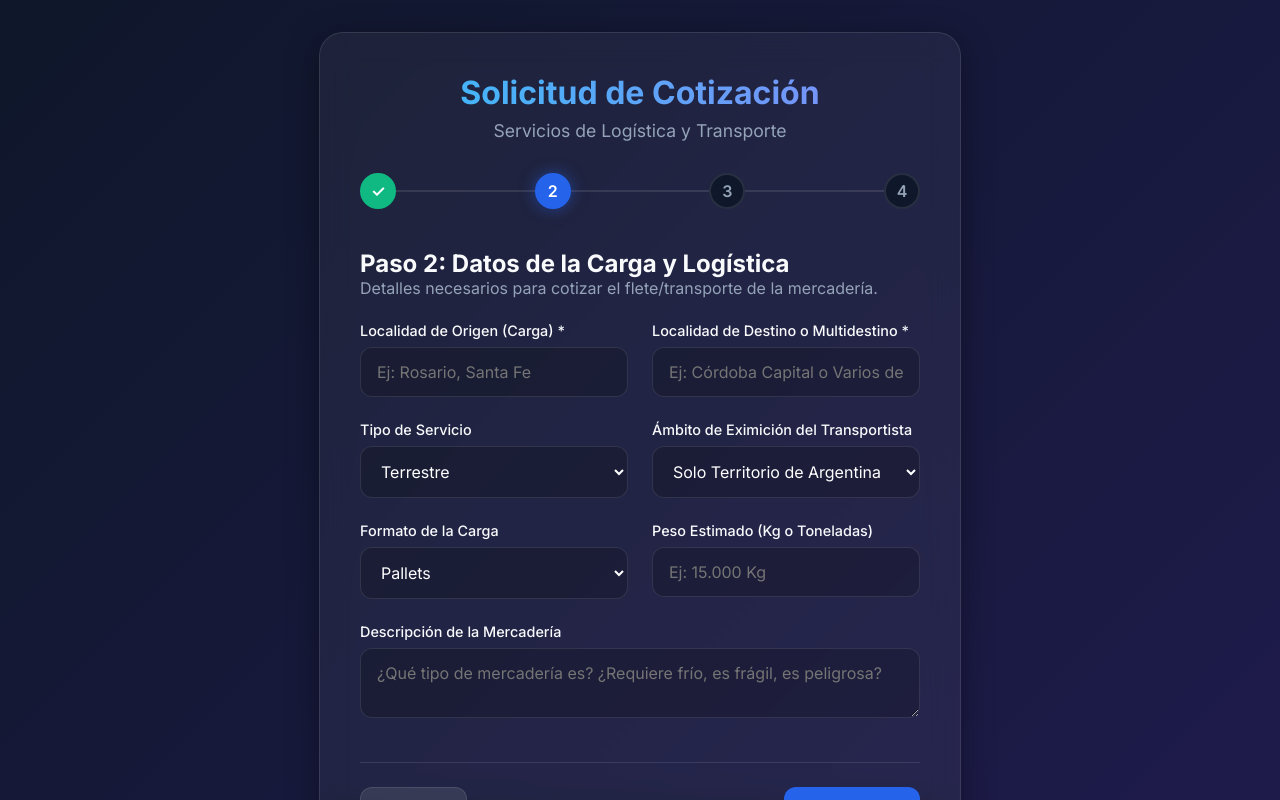
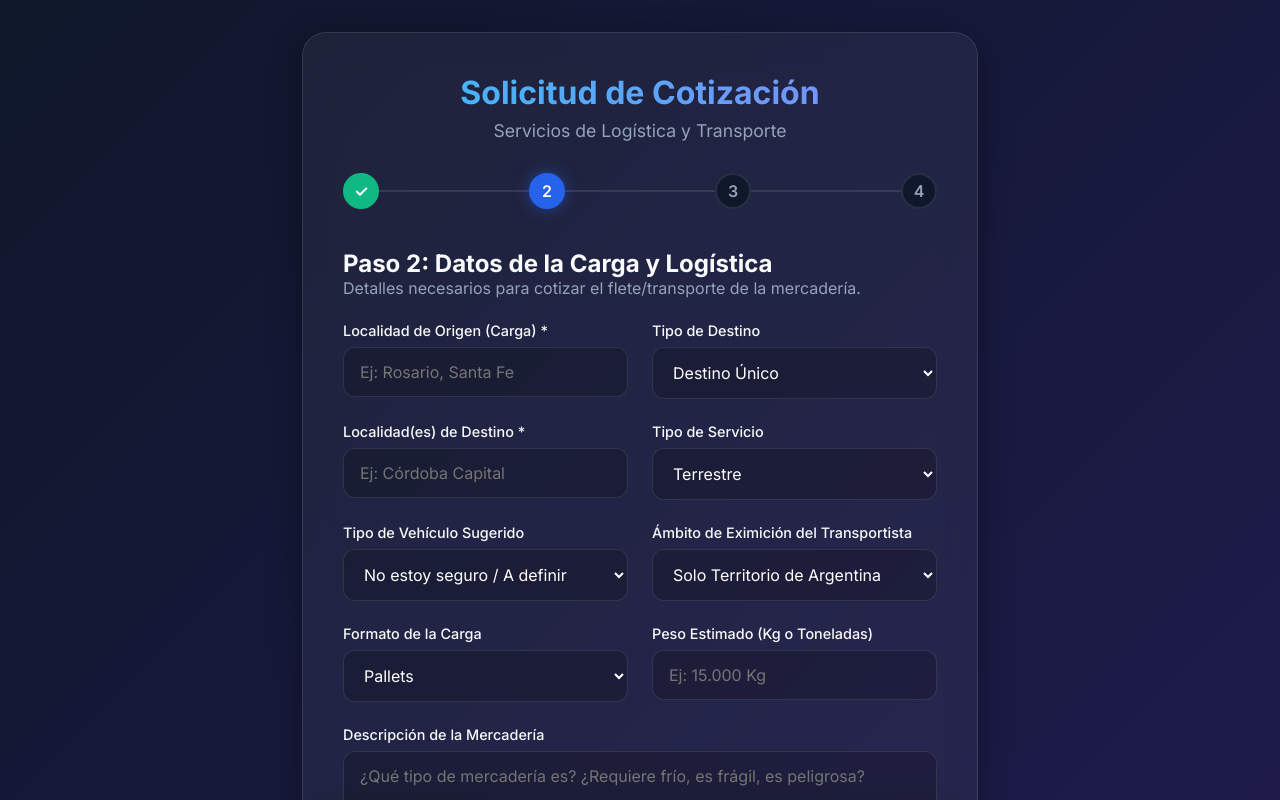
Before and after one commit to nielsenjuanpedro0-lab/formulariotransportes, a React (Vite) app: page / in a window 1280 px wide. Both pictures are taken after a click on the button "Siguiente". Shown: the top 800 px of the page. Built offline with nearby package versions, Linux system fonts and the light colour scheme.

Commit message:
UI alignment, select for multidestino, disabled logic for vehicle type

```diff
--- a/src/components/WizardForm.jsx
+++ b/src/components/WizardForm.jsx
@@ -14,11 +14,13 @@ const WizardForm = () => {
 
     // Step 2 - Transport Logistics
     origen: '',
+    tipoDestino: 'Único',
     destino: '',
+    tipoServicio: 'Terrestre',
+    tipoVehiculo: 'No estoy seguro / A definir',
+    eximicion: 'Territorio de Argentina',
     tipoCarga: 'Pallets',
     pesoEstimado: '',
-    tipoServicio: 'Terrestre',
-    eximicion: 'Territorio de Argentina',
     mercaderia: '',
 
     // Step 3
@@ -114,18 +116,39 @@ const WizardForm = () => {
                 <input type="text" name="origen" placeholder="Ej: Rosario, Santa Fe" value={formData.origen} onChange={handleChange} required />
               </div>
               <div className="form-group">
-                <label>Localidad de Destino o Multidestino *</label>
-                <input type="text" name="destino" placeholder="Ej: Córdoba Capital o Varios destinos" value={formData.destino} onChange={handleChange} required />
+                <label>Tipo de Destino</label>
+                <select name="tipoDestino" value={formData.tipoDestino} onChange={handleChange}>
+                  <option value="Único">Destino Único</option>
+                  <option value="Multidestino">Multidestino</option>
+                </select>
               </div>
             </div>
 
             <div className="form-row">
+              <div className="form-group">
+                <label>Localidad(es) de Destino *</label>
+                <input type="text" name="destino" placeholder={formData.tipoDestino === 'Único' ? "Ej: Córdoba Capital" : "Ej: Córdoba, Mendoza, San Juan"} value={formData.destino} onChange={handleChange} required />
+              </div>
               <div className="form-group">
                 <label>Tipo de Servicio</label>
                 <select name="tipoServicio" value={formData.tipoServicio} onChange={handleChange}>
                   <option value="Terrestre">Terrestre</option>
                   <option value="Marítimo">Marítimo</option>
                   <option value="Aéreo">Aéreo</option>
+                </select>
+              </div>
+            </div>
+
+            <div className="form-row">
+              <div className="form-group">
+                <label>Tipo de Vehículo Sugerido</label>
+                <select name="tipoVehiculo" value={formData.tipoVehiculo} onChange={handleChange} disabled={formData.tipoServicio !== 'Terrestre'} style={{ opacity: formData.tipoServicio !== 'Terrestre' ? 0.5 : 1 }}>
+                  <option value="No estoy seguro / A definir">No estoy seguro / A definir</option>
+                  <option value="Semi-remolque (Sider/Barandas)">Semi-remolque (Sider/Barandas)</option>
+                  <option value="Chasis / Balancín">Chasis / Balancín</option>
+                  <option value="Furgón Cerrado">Furgón Cerrado</option>
+                  <option value="Refrigerado / Térmico">Refrigerado / Térmico</option>
+                  <option value="Plataforma / Carretón">Plataforma / Carretón</option>
                 </select>
               </div>
               <div className="form-group">
@@ -199,8 +222,8 @@ const WizardForm = () => {
 
             <div style={{ background: 'rgba(0,0,0,0.2)', padding: '1.5rem', borderRadius: '12px', border: '1px solid var(--glass-border)' }}>
               <p><strong>Cliente:</strong> {formData.nombre || 'No especificado'} ({formData.iva})</p>
-              <p><strong>Ruta:</strong> {formData.origen || 'A definir'} ➔ {formData.destino || 'A definir'}</p>
-              <p><strong>Servicio:</strong> {formData.tipoServicio}</p>
+              <p><strong>Ruta:</strong> {formData.origen || 'A definir'} ➔ {formData.destino || 'A definir'} ({formData.tipoDestino})</p>
+              <p><strong>Servicio:</strong> {formData.tipoServicio} {formData.tipoServicio === 'Terrestre' ? `- Vehículo: ${formData.tipoVehiculo}` : ''}</p>
               <p><strong>Carga:</strong> {formData.tipoCarga} - {formData.pesoEstimado || 'Peso no especificado'}</p>
               <p><strong>Eximición Transportista:</strong> {formData.eximicion}</p>
 
```
